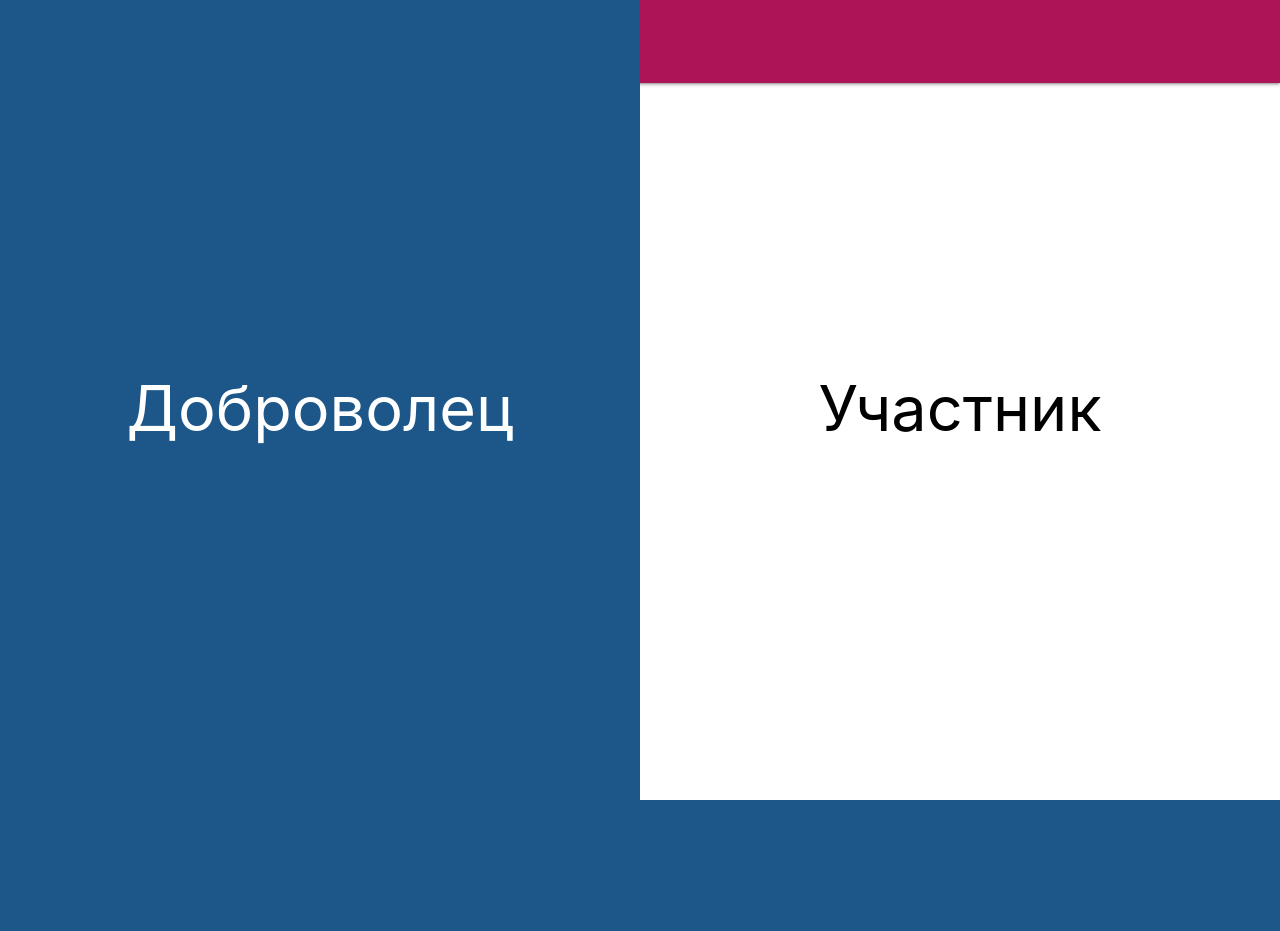
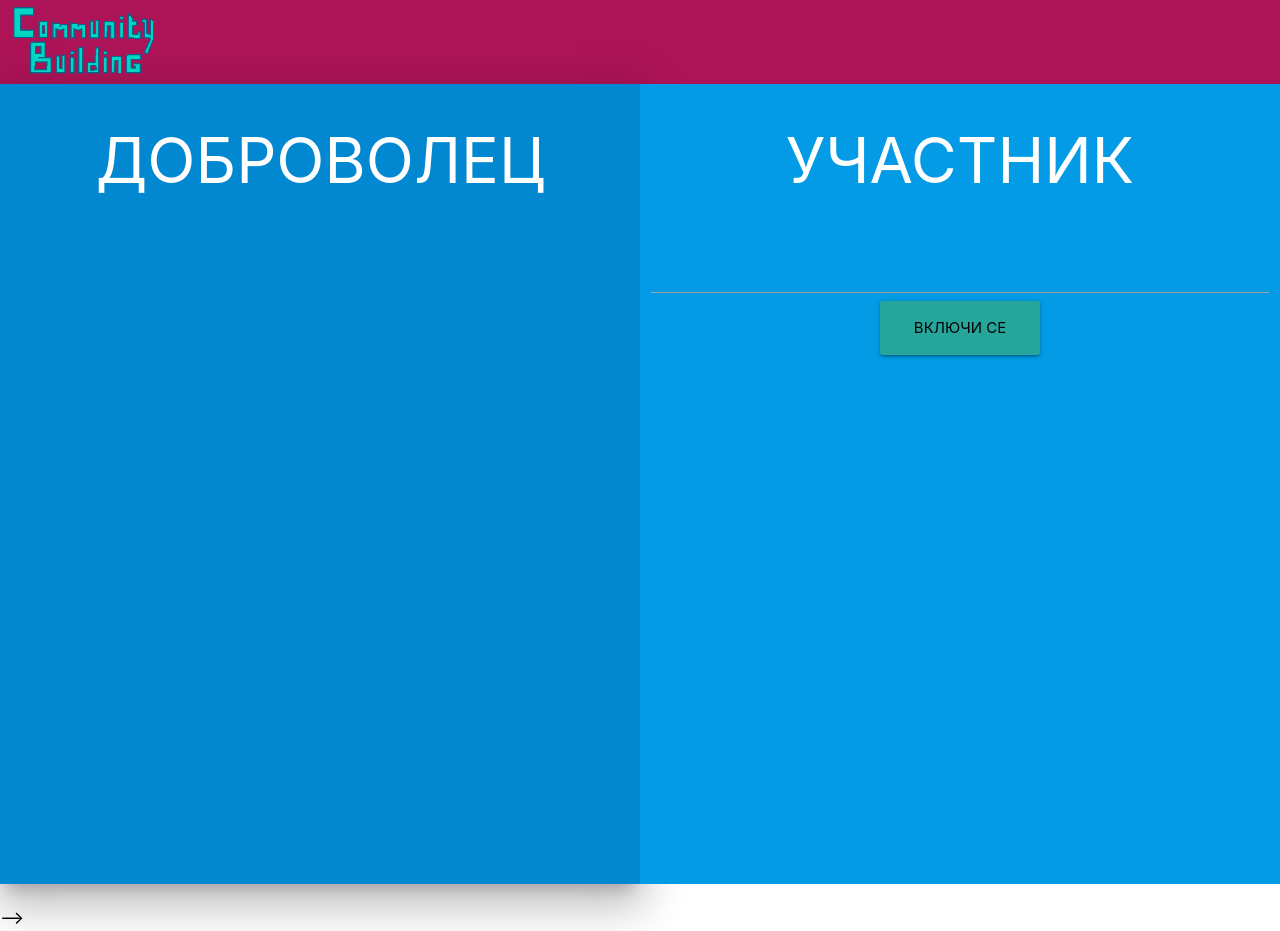
Before and after one commit to DanailYordanov/hacktues2020, a Django app: page / in a window 1280 px wide. Before the commit the page ends 800 px from the top, so only its background shows below. Run offline with Django 3.2, Linux system fonts and the light colour scheme.

Commit message:
Fix merge conflict 2

```diff
--- a/hacktues/main/static/main/css/style.css
+++ b/hacktues/main/static/main/css/style.css
@@ -1,10 +1,5 @@
 body {
-<<<<<<< HEAD
-    background-color: #287ec9;
-    color: white;
-=======
     color: black;
->>>>>>> 3fea7f4e1f115f064661175f33dd9f11ca9c2343
     font-size:18px;
     z-index: -1;
 }
@@ -13,17 +8,3 @@
     text-align: center;
     display:block;
 }
-
-<<<<<<< HEAD
-form{
-	border-style: solid;
-	border-radius: 5px;
-	padding: 3%;
-	margin: 3%;
-}
-input[type=text] {
-    background-color: #028090;
-}
-
-=======
->>>>>>> 3fea7f4e1f115f064661175f33dd9f11ca9c2343
--- a/hacktues/main/templates/main/index.html
+++ b/hacktues/main/templates/main/index.html
@@ -1,49 +1,8 @@
 {% extends 'base.html' %}
 {% block content %}
-<<<<<<< HEAD
-    <style>
-        div{
-            height: 100%;
-            width: 50%;
-            color: black;
-            display: flex;
-            position: fixed;
-            align-items: center;
-            justify-content: center;
-        }
-
-        div:hover{
-            background-color: #1d578a;
-            color: white;
-        }
-        #vol{
-            top: 0;
-            left: 0;
-        }
-        #cl{
-            top: 0;
-            left: 50%;
-        }
-    </style>
-
-    <a href="{% url 'main-volunteer_page'%}">
-        <div id="vol">
-            <h1>Доброволец</h1>
-        </div>
-    </a>
-    <a href="{% url 'main-user_page'%}">
-        <div id="cl">
-            <h1>Участник</h1>
-        </div>
-    </a>
-    <!--<div class="container">
-        <div class="homepageOpt">
-            <a class="homepageA centered" href="{% url 'main-volunteer_page'%}">ДОБРОВОЛЕЦ</a>
-=======
     <div class="row">
         <div class="col s6 light-blue darken-2 z-depth-5 fullPage valign-wrapper center-align">
             <a class="white-text center-align" href="{% url 'main-volunteer_page'%}"><h1>ДОБРОВОЛЕЦ</h1></a>
->>>>>>> 3fea7f4e1f115f064661175f33dd9f11ca9c2343
         </div>
         <div class="col s6 light-blue darken-1 valign-wrapper center-align fullPage">
             <form>
```
